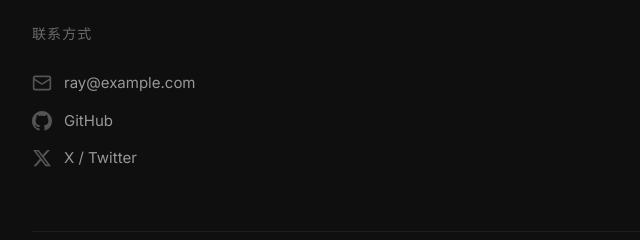
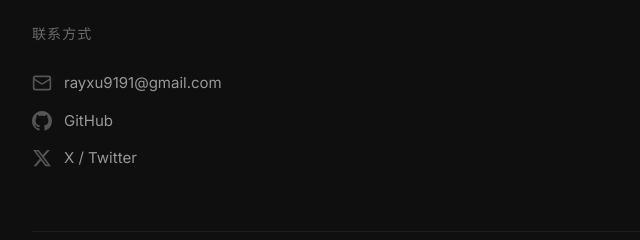
Before and after one commit to 91MrXu/personal-homepage, a plain HTML site: page index.html in a window 1280 px wide. Shown: the part 1272-1512 px from the top of the page, 272-912 px from the left. Drawn offline with Linux system fonts and the light colour scheme.

Commit message:
更新邮箱

```diff
--- a/index.html
+++ b/index.html
@@ -288,9 +288,9 @@
     <section class="section" id="contact">
       <h2>联系方式</h2>
       <div class="contact-links">
-        <a href="mailto:ray@example.com" class="contact-link">
+        <a href="mailto:rayxu9191@gmail.com" class="contact-link">
           <svg class="icon" viewBox="0 0 24 24" fill="none" stroke="currentColor" stroke-width="2"><rect x="2" y="4" width="20" height="16" rx="2"/><path d="m22 7-8.97 5.7a1.94 1.94 0 0 1-2.06 0L2 7"/></svg>
-          ray@example.com
+          rayxu9191@gmail.com
         </a>
         <a href="https://github.com" class="contact-link" target="_blank" rel="noopener">
           <svg class="icon" viewBox="0 0 24 24" fill="currentColor"><path d="M12 0C5.37 0 0 5.37 0 12c0 5.31 3.435 9.795 8.205 11.385.6.105.825-.255.825-.57 0-.285-.015-1.23-.015-2.235-3.015.555-3.795-.735-4.035-1.41-.135-.345-.72-1.41-1.23-1.695-.42-.225-1.02-.78-.015-.795.945-.015 1.62.87 1.845 1.23 1.08 1.815 2.805 1.305 3.495.99.105-.78.42-1.305.765-1.605-2.67-.3-5.46-1.335-5.46-5.925 0-1.305.465-2.385 1.23-3.225-.12-.3-.54-1.53.12-3.18 0 0 1.005-.315 3.3 1.23.96-.27 1.98-.405 3-.405s2.04.135 3 .405c2.295-1.56 3.3-1.23 3.3-1.23.66 1.65.24 2.88.12 3.18.765.84 1.23 1.905 1.23 3.225 0 4.605-2.805 5.625-5.475 5.925.435.375.81 1.095.81 2.22 0 1.605-.015 2.895-.015 3.3 0 .315.225.69.825.57A12.02 12.02 0 0 0 24 12c0-6.63-5.37-12-12-12z"/></svg>
```
